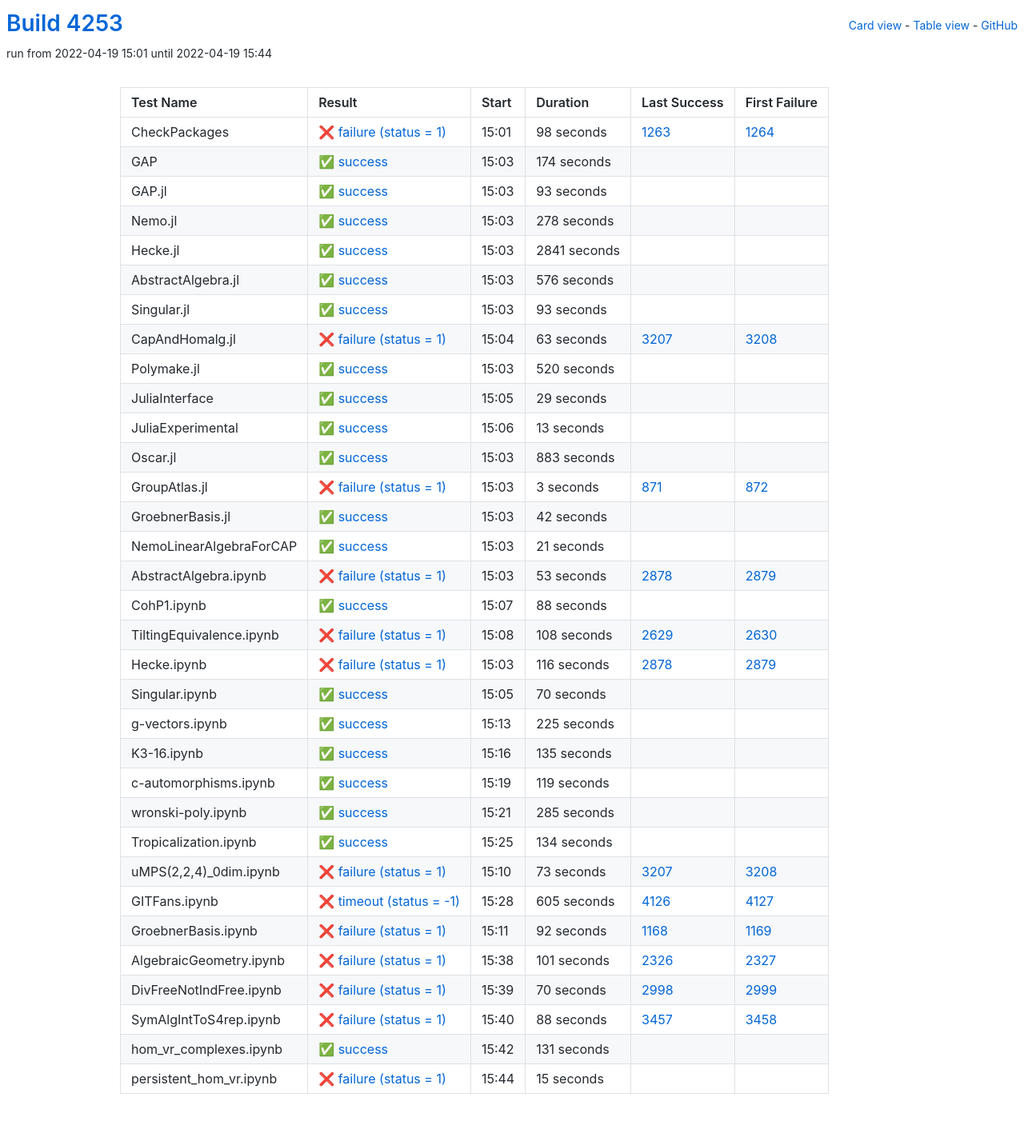
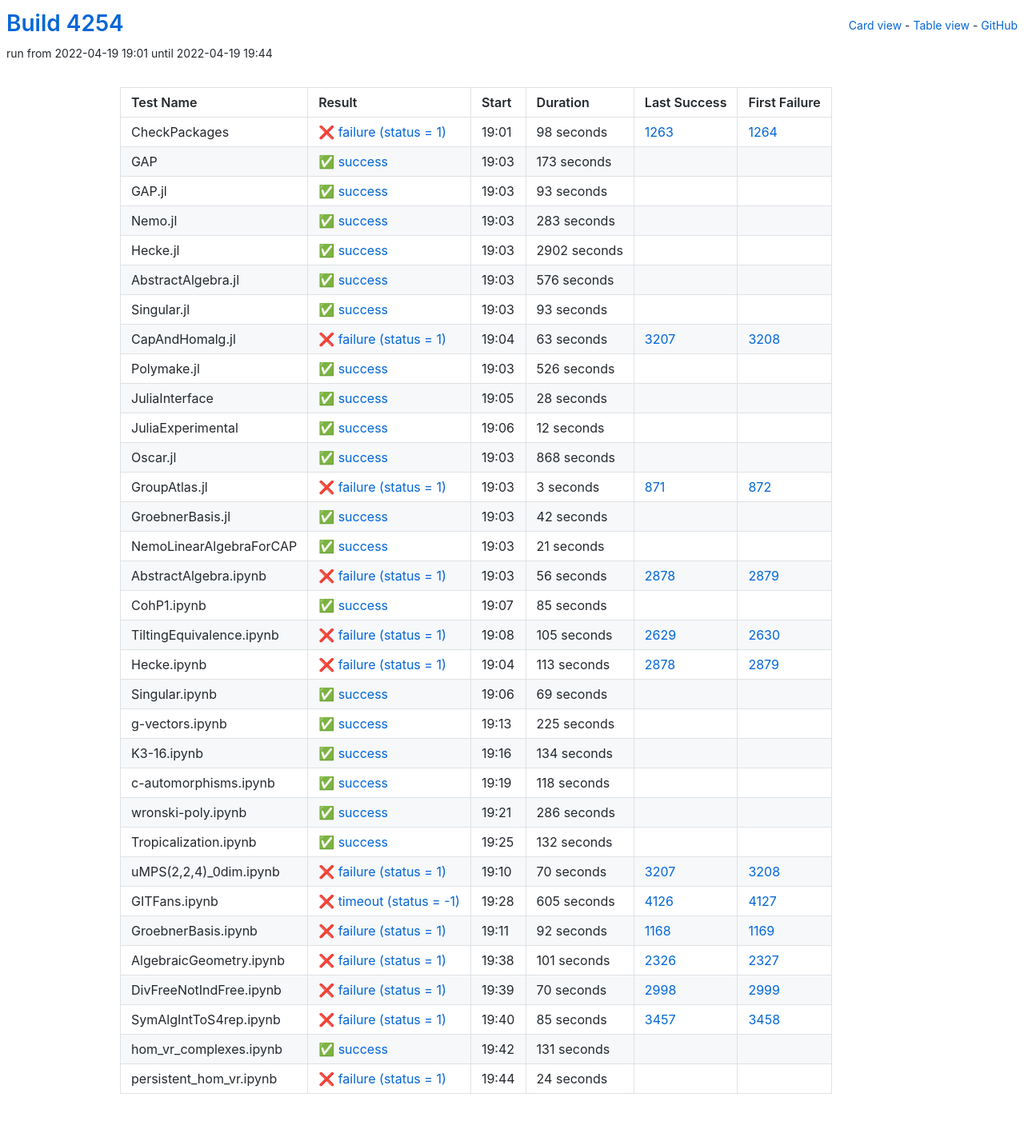
Before and after one commit to oscar-system/oscar-ci-status-stable, a Jekyll site: the page built from table.html, in a window 1280 px wide. Shown: the whole page at 80% size. Built offline with Jekyll 4.4.1, drawn with Linux system fonts in a browser that asks for light colours.

Commit message:
Build #4254

```diff
--- a/_data/ci.yml
+++ b/_data/ci.yml
@@ -1,6 +1,6 @@
 ---
-build: 4253
-build_url: https://oscarci.mathematik.uni-kl.de/job/oscar-stable/4253/
+build: 4254
+build_url: https://oscarci.mathematik.uni-kl.de/job/oscar-stable/4254/
 job: oscar-stable
 organization: oscar-system
 repo: oscar-ci-status-stable
@@ -8,8 +8,8 @@ repourl: https://github.com/oscar-system/oscar-ci-status-stable
 tests:
 - name: CheckPackages
   id: checkpackages
-  log: https://oscarci.mathematik.uni-kl.de/job/oscar-stable/4253/artifact/logs/build-4253/CheckPackages.log
-  start: 2022-04-19 15:01
+  log: https://oscarci.mathematik.uni-kl.de/job/oscar-stable/4254/artifact/logs/build-4254/CheckPackages.log
+  start: 2022-04-19 19:01
   success: false
   exitcode: 1
   status: failure
@@ -20,20 +20,20 @@ tests:
   first_failure_url: https://oscarci.mathematik.uni-kl.de/job/oscar-stable/1264/
 - name: GAP
   id: gap
-  log: https://oscarci.mathematik.uni-kl.de/job/oscar-stable/4253/artifact/logs/build-4253/GAP.log
-  start: 2022-04-19 15:03
+  log: https://oscarci.mathematik.uni-kl.de/job/oscar-stable/4254/artifact/logs/build-4254/GAP.log
+  start: 2022-04-19 19:03
   success: true
   exitcode: 0
   status: success
-  duration: 174
+  duration: 173
   last_success: false
   last_success_url:
   first_failure: false
   first_failure_url:
 - name: GAP.jl
   id: gap-jl
-  log: https://oscarci.mathematik.uni-kl.de/job/oscar-stable/4253/artifact/logs/build-4253/GAP.jl.log
-  start: 2022-04-19 15:03
+  log: https://oscarci.mathematik.uni-kl.de/job/oscar-stable/4254/artifact/logs/build-4254/GAP.jl.log
+  start: 2022-04-19 19:03
   success: true
   exitcode: 0
   status: success
@@ -44,32 +44,32 @@ tests:
   first_failure_url:
 - name: Nemo.jl
   id: nemo-jl
-  log: https://oscarci.mathematik.uni-kl.de/job/oscar-stable/4253/artifact/logs/build-4253/Nemo.jl.log
-  start: 2022-04-19 15:03
+  log: https://oscarci.mathematik.uni-kl.de/job/oscar-stable/4254/artifact/logs/build-4254/Nemo.jl.log
+  start: 2022-04-19 19:03
   success: true
   exitcode: 0
   status: success
-  duration: 278
+  duration: 283
   last_success: false
   last_success_url:
   first_failure: false
   first_failure_url:
 - name: Hecke.jl
   id: hecke-jl
-  log: https://oscarci.mathematik.uni-kl.de/job/oscar-stable/4253/artifact/logs/build-4253/Hecke.jl.log
-  start: 2022-04-19 15:03
+  log: https://oscarci.mathematik.uni-kl.de/job/oscar-stable/4254/artifact/logs/build-4254/Hecke.jl.log
+  start: 2022-04-19 19:03
   success: true
   exitcode: 0
   status: success
-  duration: 2841
+  duration: 2902
   last_success: false
   last_success_url:
   first_failure: false
   first_failure_url:
 - name: AbstractAlgebra.jl
   id: abstractalgebra-jl
-  log: https://oscarci.mathematik.uni-kl.de/job/oscar-stable/4253/artifact/logs/build-4253/AbstractAlgebra.jl.log
-  start: 2022-04-19 15:03
+  log: https://oscarci.mathematik.uni-kl.de/job/oscar-stable/4254/artifact/logs/build-4254/AbstractAlgebra.jl.log
+  start: 2022-04-19 19:03
   success: true
   exitcode: 0
   status: success
@@ -80,8 +80,8 @@ tests:
   first_failure_url:
 - name: Singular.jl
   id: singular-jl
-  log: https://oscarci.mathematik.uni-kl.de/job/oscar-stable/4253/artifact/logs/build-4253/Singular.jl.log
-  start: 2022-04-19 15:03
+  log: https://oscarci.mathematik.uni-kl.de/job/oscar-stable/4254/artifact/logs/build-4254/Singular.jl.log
+  start: 2022-04-19 19:03
   success: true
   exitcode: 0
   status: success
@@ -92,8 +92,8 @@ tests:
   first_failure_url:
 - name: CapAndHomalg.jl
   id: capandhomalg-jl
-  log: https://oscarci.mathematik.uni-kl.de/job/oscar-stable/4253/artifact/logs/build-4253/CapAndHomalg.jl.log
-  start: 2022-04-19 15:04
+  log: https://oscarci.mathematik.uni-kl.de/job/oscar-stable/4254/artifact/logs/build-4254/CapAndHomalg.jl.log
+  start: 2022-04-19 19:04
   success: false
   exitcode: 1
   status: failure
@@ -104,56 +104,56 @@ tests:
   first_failure_url: https://oscarci.mathematik.uni-kl.de/job/oscar-stable/3208/
 - name: Polymake.jl
   id: polymake-jl
-  log: https://oscarci.mathematik.uni-kl.de/job/oscar-stable/4253/artifact/logs/build-4253/Polymake.jl.log
-  start: 2022-04-19 15:03
+  log: https://oscarci.mathematik.uni-kl.de/job/oscar-stable/4254/artifact/logs/build-4254/Polymake.jl.log
+  start: 2022-04-19 19:03
   success: true
   exitcode: 0
   status: success
-  duration: 520
+  duration: 526
   last_success: false
   last_success_url:
   first_failure: false
   first_failure_url:
 - name: JuliaInterface
   id: juliainterface
-  log: https://oscarci.mathematik.uni-kl.de/job/oscar-stable/4253/artifact/logs/build-4253/JuliaInterface.log
-  start: 2022-04-19 15:05
+  log: https://oscarci.mathematik.uni-kl.de/job/oscar-stable/4254/artifact/logs/build-4254/JuliaInterface.log
+  start: 2022-04-19 19:05
   success: true
   exitcode: 0
   status: success
-  duration: 29
+  duration: 28
   last_success: false
   last_success_url:
   first_failure: false
   first_failure_url:
 - name: JuliaExperimental
   id: juliaexperimental
-  log: https://oscarci.mathematik.uni-kl.de/job/oscar-stable/4253/artifact/logs/build-4253/JuliaExperimental.log
-  start: 2022-04-19 15:06
+  log: https://oscarci.mathematik.uni-kl.de/job/oscar-stable/4254/artifact/logs/build-4254/JuliaExperimental.log
+  start: 2022-04-19 19:06
   success: true
   exitcode: 0
   status: success
-  duration: 13
+  duration: 12
   last_success: false
   last_success_url:
   first_failure: false
   first_failure_url:
 - name: Oscar.jl
   id: oscar-jl
-  log: https://oscarci.mathematik.uni-kl.de/job/oscar-stable/4253/artifact/logs/build-4253/Oscar.jl.log
-  start: 2022-04-19 15:03
+  log: https://oscarci.mathematik.uni-kl.de/job/oscar-stable/4254/artifact/logs/build-4254/Oscar.jl.log
+  start: 2022-04-19 19:03
   success: true
   exitcode: 0
   status: success
-  duration: 883
+  duration: 868
   last_success: false
   last_success_url:
   first_failure: false
   first_failure_url:
 - name: GroupAtlas.jl
   id: groupatlas-jl
-  log: https://oscarci.mathematik.uni-kl.de/job/oscar-stable/4253/artifact/logs/build-4253/GroupAtlas.jl.log
-  start: 2022-04-19 15:03
+  log: https://oscarci.mathematik.uni-kl.de/job/oscar-stable/4254/artifact/logs/build-4254/GroupAtlas.jl.log
+  start: 2022-04-19 19:03
   success: false
   exitcode: 1
   status: failure
@@ -164,8 +164,8 @@ tests:
   first_failure_url: https://oscarci.mathematik.uni-kl.de/job/oscar-stable/872/
 - name: GroebnerBasis.jl
   id: groebnerbasis-jl
-  log: https://oscarci.mathematik.uni-kl.de/job/oscar-stable/4253/artifact/logs/build-4253/GroebnerBasis.jl.log
-  start: 2022-04-19 15:03
+  log: https://oscarci.mathematik.uni-kl.de/job/oscar-stable/4254/artifact/logs/build-4254/GroebnerBasis.jl.log
+  start: 2022-04-19 19:03
   success: true
   exitcode: 0
   status: success
@@ -176,8 +176,8 @@ tests:
   first_failure_url:
 - name: NemoLinearAlgebraForCAP
   id: nemolinearalgebraforcap
-  log: https://oscarci.mathematik.uni-kl.de/job/oscar-stable/4253/artifact/logs/build-4253/NemoLinearAlgebraForCAP.log
-  start: 2022-04-19 15:03
+  log: https://oscarci.mathematik.uni-kl.de/job/oscar-stable/4254/artifact/logs/build-4254/NemoLinearAlgebraForCAP.log
+  start: 2022-04-19 19:03
   success: true
   exitcode: 0
   status: success
@@ -188,68 +188,68 @@ tests:
   first_failure_url:
 - name: AbstractAlgebra.ipynb
   id: abstractalgebra-ipynb
-  log: https://oscarci.mathematik.uni-kl.de/job/oscar-stable/4253/artifact/logs/build-4253/AbstractAlgebra.ipynb.log
-  start: 2022-04-19 15:03
+  log: https://oscarci.mathematik.uni-kl.de/job/oscar-stable/4254/artifact/logs/build-4254/AbstractAlgebra.ipynb.log
+  start: 2022-04-19 19:03
   success: false
   exitcode: 1
   status: failure
-  duration: 53
+  duration: 56
   last_success: 2878
   last_success_url: https://oscarci.mathematik.uni-kl.de/job/oscar-stable/2878/
   first_failure: 2879
   first_failure_url: https://oscarci.mathematik.uni-kl.de/job/oscar-stable/2879/
 - name: CohP1.ipynb
   id: cohp1-ipynb
-  log: https://oscarci.mathematik.uni-kl.de/job/oscar-stable/4253/artifact/logs/build-4253/CohP1.ipynb.log
-  start: 2022-04-19 15:07
+  log: https://oscarci.mathematik.uni-kl.de/job/oscar-stable/4254/artifact/logs/build-4254/CohP1.ipynb.log
+  start: 2022-04-19 19:07
   success: true
   exitcode: 0
   status: success
-  duration: 88
+  duration: 85
   last_success: false
   last_success_url:
   first_failure: false
   first_failure_url:
 - name: TiltingEquivalence.ipynb
   id: tiltingequivalence-ipynb
-  log: https://oscarci.mathematik.uni-kl.de/job/oscar-stable/4253/artifact/logs/build-4253/TiltingEquivalence.ipynb.log
-  start: 2022-04-19 15:08
+  log: https://oscarci.mathematik.uni-kl.de/job/oscar-stable/4254/artifact/logs/build-4254/TiltingEquivalence.ipynb.log
+  start: 2022-04-19 19:08
   success: false
   exitcode: 1
   status: failure
-  duration: 108
+  duration: 105
   last_success: 2629
   last_success_url: https://oscarci.mathematik.uni-kl.de/job/oscar-stable/2629/
   first_failure: 2630
   first_failure_url: https://oscarci.mathematik.uni-kl.de/job/oscar-stable/2630/
 - name: Hecke.ipynb
   id: hecke-ipynb
-  log: https://oscarci.mathematik.uni-kl.de/job/oscar-stable/4253/artifact/logs/build-4253/Hecke.ipynb.log
-  start: 2022-04-19 15:03
+  log: https://oscarci.mathematik.uni-kl.de/job/oscar-stable/4254/artifact/logs/build-4254/Hecke.ipynb.log
+  start: 2022-04-19 19:04
   success: false
   exitcode: 1
   status: failure
-  duration: 116
+  duration: 113
   last_success: 2878
   last_success_url: https://oscarci.mathematik.uni-kl.de/job/oscar-stable/2878/
   first_failure: 2879
   first_failure_url: https://oscarci.mathematik.uni-kl.de/job/oscar-stable/2879/
 - name: Singular.ipynb
   id: singular-ipynb
-  log: https://oscarci.mathematik.uni-kl.de/job/oscar-stable/4253/artifact/logs/build-4253/Singular.ipynb.log
-  start: 2022-04-19 15:05
+  log: https://oscarci.mathematik.uni-kl.de/job/oscar-stable/4254/artifact/logs/build-4254/Singular.ipynb.log
+  start: 2022-04-19 19:06
   success: true
   exitcode: 0
   status: success
-  duration: 70
+  duration: 69
   last_success: false
   last_success_url:
   first_failure: false
   first_failure_url:
 - name: g-vectors.ipynb
   id: g-vectors-ipynb
-  log: https://oscarci.mathematik.uni-kl.de/job/oscar-stable/4253/artifact/logs/build-4253/g-vectors.ipynb.log
-  start: 2022-04-19 15:13
+  log: https://oscarci.mathematik.uni-kl.de/job/oscar-stable/4254/artifact/logs/build-4254/g-vectors.ipynb.log
+  start: 2022-04-19 19:13
   success: true
   exitcode: 0
   status: success
@@ -260,44 +260,8 @@ tests:
   first_failure_url:
 - name: K3-16.ipynb
   id: k3-16-ipynb
-  log: https://oscarci.mathematik.uni-kl.de/job/oscar-stable/4253/artifact/logs/build-4253/K3-16.ipynb.log
-  start: 2022-04-19 15:16
-  success: true
-  exitcode: 0
-  status: success
-  duration: 135
-  last_success: false
-  last_success_url:
-  first_failure: false
-  first_failure_url:
-- name: c-automorphisms.ipynb
-  id: c-automorphisms-ipynb
-  log: https://oscarci.mathematik.uni-kl.de/job/oscar-stable/4253/artifact/logs/build-4253/c-automorphisms.ipynb.log
-  start: 2022-04-19 15:19
-  success: true
-  exitcode: 0
-  status: success
-  duration: 119
-  last_success: false
-  last_success_url:
-  first_failure: false
-  first_failure_url:
-- name: wronski-poly.ipynb
-  id: wronski-poly-ipynb
-  log: https://oscarci.mathematik.uni-kl.de/job/oscar-stable/4253/artifact/logs/build-4253/wronski-poly.ipynb.log
-  start: 2022-04-19 15:21
-  success: true
-  exitcode: 0
-  status: success
-  duration: 285
-  last_success: false
-  last_success_url:
-  first_failure: false
-  first_failure_url:
-- name: Tropicalization.ipynb
-  id: tropicalization-ipynb
-  log: https://oscarci.mathematik.uni-kl.de/job/oscar-stable/4253/artifact/logs/build-4253/Tropicalization.ipynb.log
-  start: 2022-04-19 15:25
+  log: https://oscarci.mathematik.uni-kl.de/job/oscar-stable/4254/artifact/logs/build-4254/K3-16.ipynb.log
+  start: 2022-04-19 19:16
   success: true
   exitcode: 0
   status: success
@@ -306,22 +270,58 @@ tests:
   last_success_url:
   first_failure: false
   first_failure_url:
+- name: c-automorphisms.ipynb
+  id: c-automorphisms-ipynb
+  log: https://oscarci.mathematik.uni-kl.de/job/oscar-stable/4254/artifact/logs/build-4254/c-automorphisms.ipynb.log
+  start: 2022-04-19 19:19
+  success: true
+  exitcode: 0
+  status: success
+  duration: 118
+  last_success: false
+  last_success_url:
+  first_failure: false
+  first_failure_url:
+- name: wronski-poly.ipynb
+  id: wronski-poly-ipynb
+  log: https://oscarci.mathematik.uni-kl.de/job/oscar-stable/4254/artifact/logs/build-4254/wronski-poly.ipynb.log
+  start: 2022-04-19 19:21
+  success: true
+  exitcode: 0
+  status: success
+  duration: 286
+  last_success: false
+  last_success_url:
+  first_failure: false
+  first_failure_url:
+- name: Tropicalization.ipynb
+  id: tropicalization-ipynb
+  log: https://oscarci.mathematik.uni-kl.de/job/oscar-stable/4254/artifact/logs/build-4254/Tropicalization.ipynb.log
+  start: 2022-04-19 19:25
+  success: true
+  exitcode: 0
+  status: success
+  duration: 132
+  last_success: false
+  last_success_url:
+  first_failure: false
+  first_failure_url:
 - name: uMPS(2,2,4)_0dim.ipynb
   id: umps-2-2-4-0dim-ipynb
-  log: https://oscarci.mathematik.uni-kl.de/job/oscar-stable/4253/artifact/logs/build-4253/uMPS-2-2-4-_0dim.ipynb.log
-  start: 2022-04-19 15:10
+  log: https://oscarci.mathematik.uni-kl.de/job/oscar-stable/4254/artifact/logs/build-4254/uMPS-2-2-4-_0dim.ipynb.log
+  start: 2022-04-19 19:10
   success: false
   exitcode: 1
   status: failure
-  duration: 73
+  duration: 70
   last_success: 3207
   last_success_url: https://oscarci.mathematik.uni-kl.de/job/oscar-stable/3207/
   first_failure: 3208
   first_failure_url: https://oscarci.mathematik.uni-kl.de/job/oscar-stable/3208/
 - name: GITFans.ipynb
   id: gitfans-ipynb
-  log: https://oscarci.mathematik.uni-kl.de/job/oscar-stable/4253/artifact/logs/build-4253/GITFans.ipynb.log
-  start: 2022-04-19 15:28
+  log: https://oscarci.mathematik.uni-kl.de/job/oscar-stable/4254/artifact/logs/build-4254/GITFans.ipynb.log
+  start: 2022-04-19 19:28
   success: false
   exitcode: -1
   status: timeout
@@ -332,8 +332,8 @@ tests:
   first_failure_url: https://oscarci.mathematik.uni-kl.de/job/oscar-stable/4127/
 - name: GroebnerBasis.ipynb
   id: groebnerbasis-ipynb
-  log: https://oscarci.mathematik.uni-kl.de/job/oscar-stable/4253/artifact/logs/build-4253/GroebnerBasis.ipynb.log
-  start: 2022-04-19 15:11
+  log: https://oscarci.mathematik.uni-kl.de/job/oscar-stable/4254/artifact/logs/build-4254/GroebnerBasis.ipynb.log
+  start: 2022-04-19 19:11
   success: false
   exitcode: 1
   status: failure
@@ -344,8 +344,8 @@ tests:
   first_failure_url: https://oscarci.mathematik.uni-kl.de/job/oscar-stable/1169/
 - name: AlgebraicGeometry.ipynb
   id: algebraicgeometry-ipynb
-  log: https://oscarci.mathematik.uni-kl.de/job/oscar-stable/4253/artifact/logs/build-4253/AlgebraicGeometry.ipynb.log
-  start: 2022-04-19 15:38
+  log: https://oscarci.mathematik.uni-kl.de/job/oscar-stable/4254/artifact/logs/build-4254/AlgebraicGeometry.ipynb.log
+  start: 2022-04-19 19:38
   success: false
   exitcode: 1
   status: failure
@@ -356,8 +356,8 @@ tests:
   first_failure_url: https://oscarci.mathematik.uni-kl.de/job/oscar-stable/2327/
 - name: DivFreeNotIndFree.ipynb
   id: divfreenotindfree-ipynb
-  log: https://oscarci.mathematik.uni-kl.de/job/oscar-stable/4253/artifact/logs/build-4253/DivFreeNotIndFree.ipynb.log
-  start: 2022-04-19 15:39
+  log: https://oscarci.mathematik.uni-kl.de/job/oscar-stable/4254/artifact/logs/build-4254/DivFreeNotIndFree.ipynb.log
+  start: 2022-04-19 19:39
   success: false
   exitcode: 1
   status: failure
@@ -368,20 +368,20 @@ tests:
   first_failure_url: https://oscarci.mathematik.uni-kl.de/job/oscar-stable/2999/
 - name: SymAlgIntToS4rep.ipynb
   id: symalginttos4rep-ipynb
-  log: https://oscarci.mathematik.uni-kl.de/job/oscar-stable/4253/artifact/logs/build-4253/SymAlgIntToS4rep.ipynb.log
-  start: 2022-04-19 15:40
+  log: https://oscarci.mathematik.uni-kl.de/job/oscar-stable/4254/artifact/logs/build-4254/SymAlgIntToS4rep.ipynb.log
+  start: 2022-04-19 19:40
   success: false
   exitcode: 1
   status: failure
-  duration: 88
+  duration: 85
   last_success: 3457
   last_success_url: https://oscarci.mathematik.uni-kl.de/job/oscar-stable/3457/
   first_failure: 3458
   first_failure_url: https://oscarci.mathematik.uni-kl.de/job/oscar-stable/3458/
 - name: hom_vr_complexes.ipynb
   id: hom-vr-complexes-ipynb
-  log: https://oscarci.mathematik.uni-kl.de/job/oscar-stable/4253/artifact/logs/build-4253/hom_vr_complexes.ipynb.log
-  start: 2022-04-19 15:42
+  log: https://oscarci.mathematik.uni-kl.de/job/oscar-stable/4254/artifact/logs/build-4254/hom_vr_complexes.ipynb.log
+  start: 2022-04-19 19:42
   success: true
   exitcode: 0
   status: success
@@ -392,12 +392,12 @@ tests:
   first_failure_url:
 - name: persistent_hom_vr.ipynb
   id: persistent-hom-vr-ipynb
-  log: https://oscarci.mathematik.uni-kl.de/job/oscar-stable/4253/artifact/logs/build-4253/persistent_hom_vr.ipynb.log
-  start: 2022-04-19 15:44
+  log: https://oscarci.mathematik.uni-kl.de/job/oscar-stable/4254/artifact/logs/build-4254/persistent_hom_vr.ipynb.log
+  start: 2022-04-19 19:44
   success: false
   exitcode: 1
   status: failure
-  duration: 15
+  duration: 24
   last_success: false
   last_success_url:
   first_failure: false
```
Also changed, not shown: README.md.
